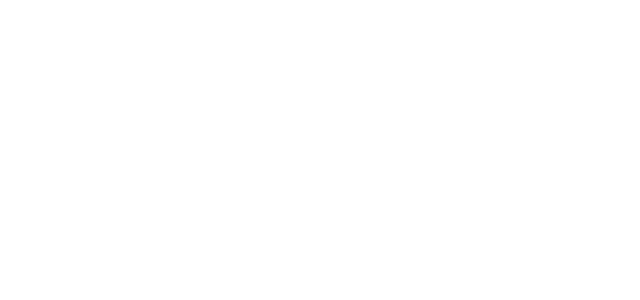
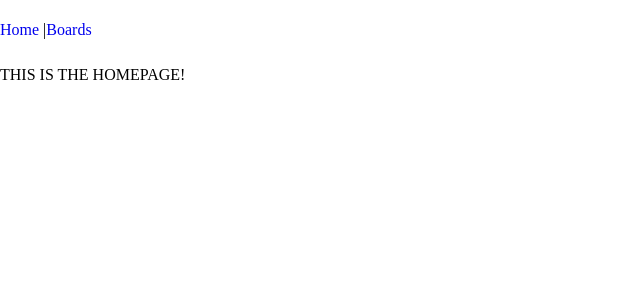
Before and after one commit to ZGuyZohar/monday-front, a React (Create React App) app: page / in a window 1280 px wide. Shown: the top 300 px of the page, without its empty margins (0-640 px from the left). Built offline with nearby package versions, Linux system fonts and the light colour scheme.

Commit message:
setup ready

```diff
--- a/src/App.tsx
+++ b/src/App.tsx
@@ -1,9 +1,22 @@
+import { Route, BrowserRouter as Router, Routes } from "react-router-dom";
+import { AppHeader } from "./styles/cmps/AppHeader";
 import BoardApp from "./views/BoardApp";
+import { HomePage } from "./views/HomePage";
 
 export function App() {
   return (
-    <div className="app">
-      <BoardApp/>
-    </div>
+    <Router>
+      <div className="app">
+        <AppHeader/>
+        <Routes>
+          <Route path='/'  element={<HomePage/>} >
+          </Route>
+          <Route path='board'  element={<BoardApp/>} >
+          </Route>
+        </Routes>
+
+        {/* <AppFooter /> */}
+      </div>
+    </Router>
   );
 }
--- a/src/styles/basics/_base.scss
+++ b/src/styles/basics/_base.scss
@@ -15,7 +15,7 @@
 
 body {
   margin: 0;
-  color: $white;
+  color: black;
   line-height: 1.785;
 }
 
--- /dev/null
+++ b/src/styles/cmps/AppHeader.tsx
@@ -0,0 +1,13 @@
+import { Link } from "react-router-dom"
+
+export function AppHeader() {
+    return (
+        <header>
+            <ul>
+                <Link to='/'>Home</Link> |
+                <Link to='/board'>Boards</Link>
+            </ul>
+
+        </header>
+    )
+}
--- a/src/views/BoardApp.tsx
+++ b/src/views/BoardApp.tsx
@@ -19,7 +19,7 @@
 
     return (
         <section>
-
+            board app here!
         </section>
     )
 }
--- /dev/null
+++ b/src/views/HomePage.tsx
@@ -0,0 +1,7 @@
+export function HomePage() {
+    return (
+        <div>
+            THIS IS THE HOMEPAGE!
+        </div>
+    )
+}
```
